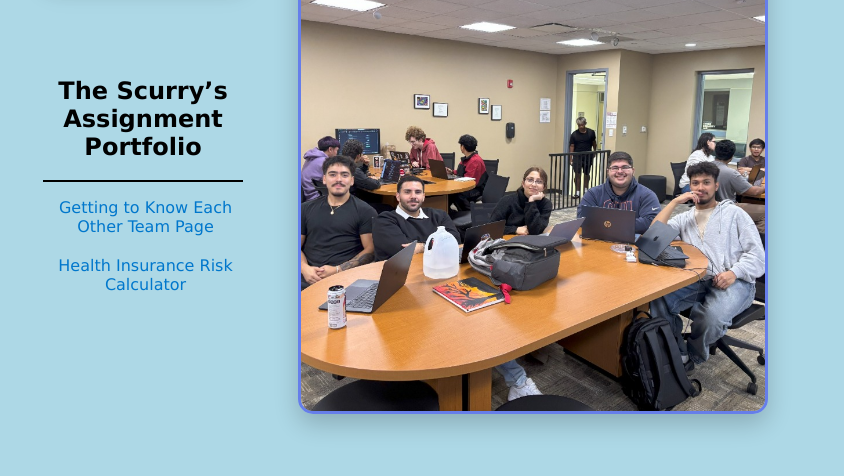
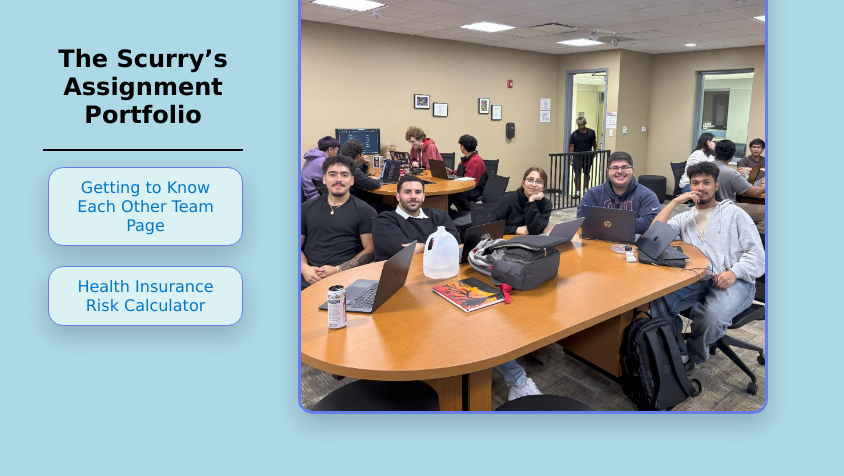
Before and after one commit to ElectricalSquirrels/gtkeot-and-hirc, a plain HTML site: page index.html in a window 1280 px wide. Shown: the part 324-800 px from the top of the page, without its empty margins (57-901 px from the left). Drawn offline with Linux system fonts and the light colour scheme.

Commit message:
Added cards for assignment portfolio links, and added border colors to member cards to match webpage style

```diff
--- a/styles.css
+++ b/styles.css
@@ -33,15 +33,29 @@ body {
     margin-left: 100px;
 }
 
+
 .bottom-container {
     justify-content: center;
     margin-bottom: 50px;
 }
 
 .left-container li {
+    background-color: #dbf1f3;
     list-style-type: none;
     margin-left: -35px;
     margin-bottom: 20px;
+    border: 1.5px solid #667eea;
+    border-radius: 15px;
+    padding: 10px;
+    display: block;
+    box-shadow: 0 10px 25px rgba(0, 0, 0, 0.2);
+    transition: transform 0.3s ease, box-shadow 0.3s ease;
+}
+
+.left-container li:hover{
+    transform: scale(1.05);
+    box-shadow: 0 15px 35px rgba(0, 0, 0, 0.3);
+
 }
 
 .team-photo {
@@ -50,6 +64,7 @@ body {
     margin: 20px auto;
     display: block;
     border: 3px solid #667eea;
+    display: block;
     border-radius: 15px;
     box-shadow: 0 10px 25px rgba(0, 0, 0, 0.2);
     transition: transform 0.3s ease, box-shadow 0.3s ease;
@@ -92,6 +107,7 @@ body {
     border-radius: 10px;
     padding: 15px;
     text-align: center;
+    border: 1.5px solid #667eea;
     box-shadow: 0 2px 8px rgba(0, 0, 0, 0.1);
     transition: transform 0.2s ease, box-shadow 0.2s ease;
 }
```
